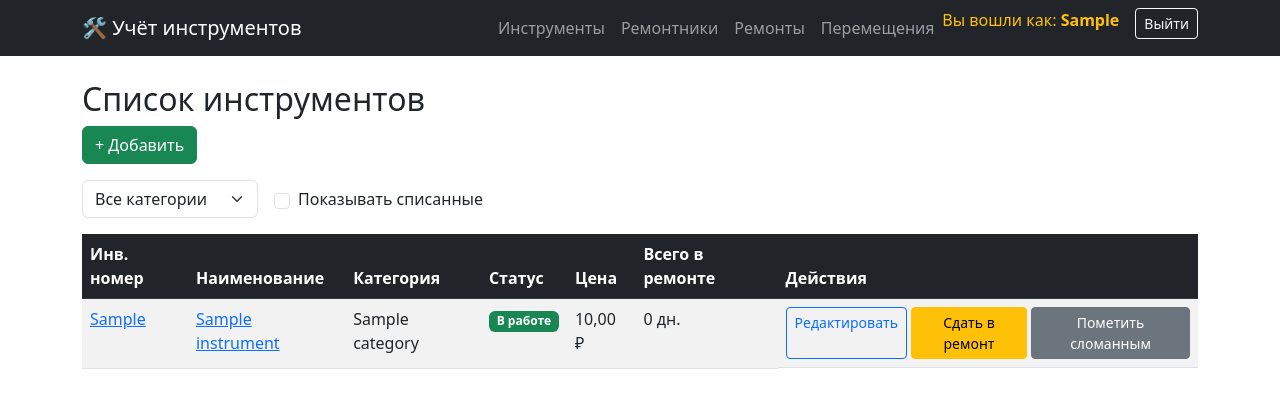
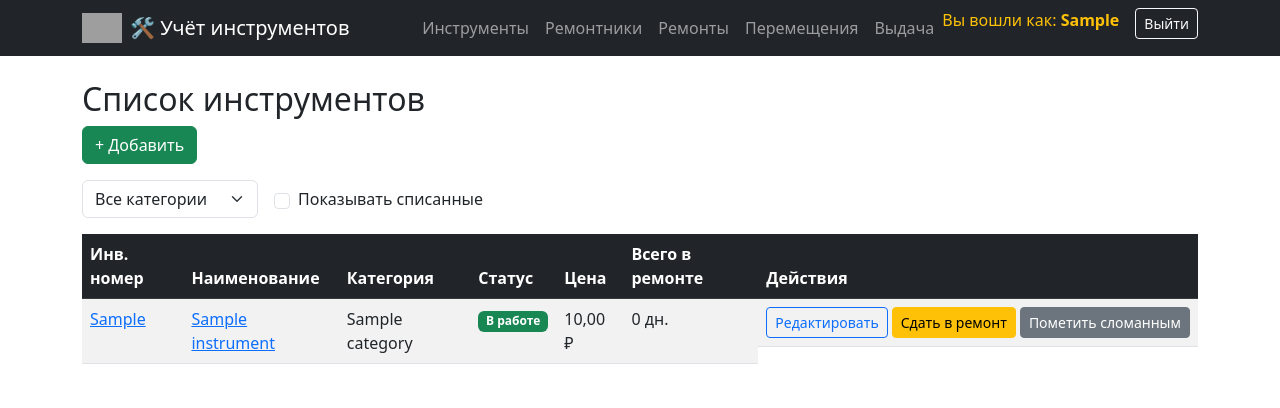
Before and after one commit to botnbot/instrument-control-v2, a Django app: page / in a window 1280 px wide. Shown: the top 408 px of the page. Run offline with Django 5.2, Linux system fonts and the light colour scheme; a user stored in the database is signed in; tables that the repository leaves empty hold one stand-in row (values such as "Sample post"); grey boxes are pictures that could not be loaded.

Commit message:
Fixed base template: logo and button styles Выдача button added for superuser,'Администрация' or superuser or 'Администрация' groups

```diff
--- a/templates/base.html
+++ b/templates/base.html
@@ -1,3 +1,4 @@
+{% load static %}
 <!DOCTYPE html>
 <html lang="ru">
 <head>
@@ -14,17 +15,34 @@
         th a:hover {
             text-decoration: underline;
         }
+        .btn {
+        white-space: nowrap;
+        }
+        .table td .btn {
+    height: 31px; /* Фиксированная высота (подберите под ваш размер кнопок) */
+    display: inline-flex;
+    align-items: center;
+    justify-content: center;
+}
     </style>
 </head>
 <body>
 <nav class="navbar navbar-expand-lg navbar-dark bg-dark mb-4">
     <div class="container">
-        <a class="navbar-brand" href="{% url 'core:instrument_list' %}">🛠️ Учёт инструментов</a>
+        <a class="navbar-brand d-flex align-items-center" href="{% url 'core:instrument_list' %}">
+            <img src="{% static 'images/logo.png' %}" alt="Логотип" height="30" class="me-2">
+            🛠️ Учёт инструментов
+        </a>
         <div class="navbar-nav">
             <a class="nav-link" href="{% url 'core:instrument_list' %}">Инструменты</a>
             <a class="nav-link" href="{% url 'core:repairer_list' %}">Ремонтники</a>
             <a class="nav-link" href="{% url 'core:repair_list' %}">Ремонты</a>
             <a class="nav-link" href="{% url 'core:relocation_list' %}">Перемещения</a>
+            {% if user.is_authenticated %}
+                {% if user.is_superuser or 'Администрация' in user.groups.all|join:', ' or 'Кладовщики' in user.groups.all|join:', ' %}
+                    <a class="nav-link" href="{% url 'core:issue_instrument' %}">Выдача</a>
+                {% endif %}
+            {% endif %}
             {% if user.is_authenticated %}
                 <span class="text-warning me-3">Вы вошли как: <strong>{{ user.first_name|default:user.username }}</strong></span>
                 <form method="post" action="{% url 'logout' %}" class="d-inline">
```
